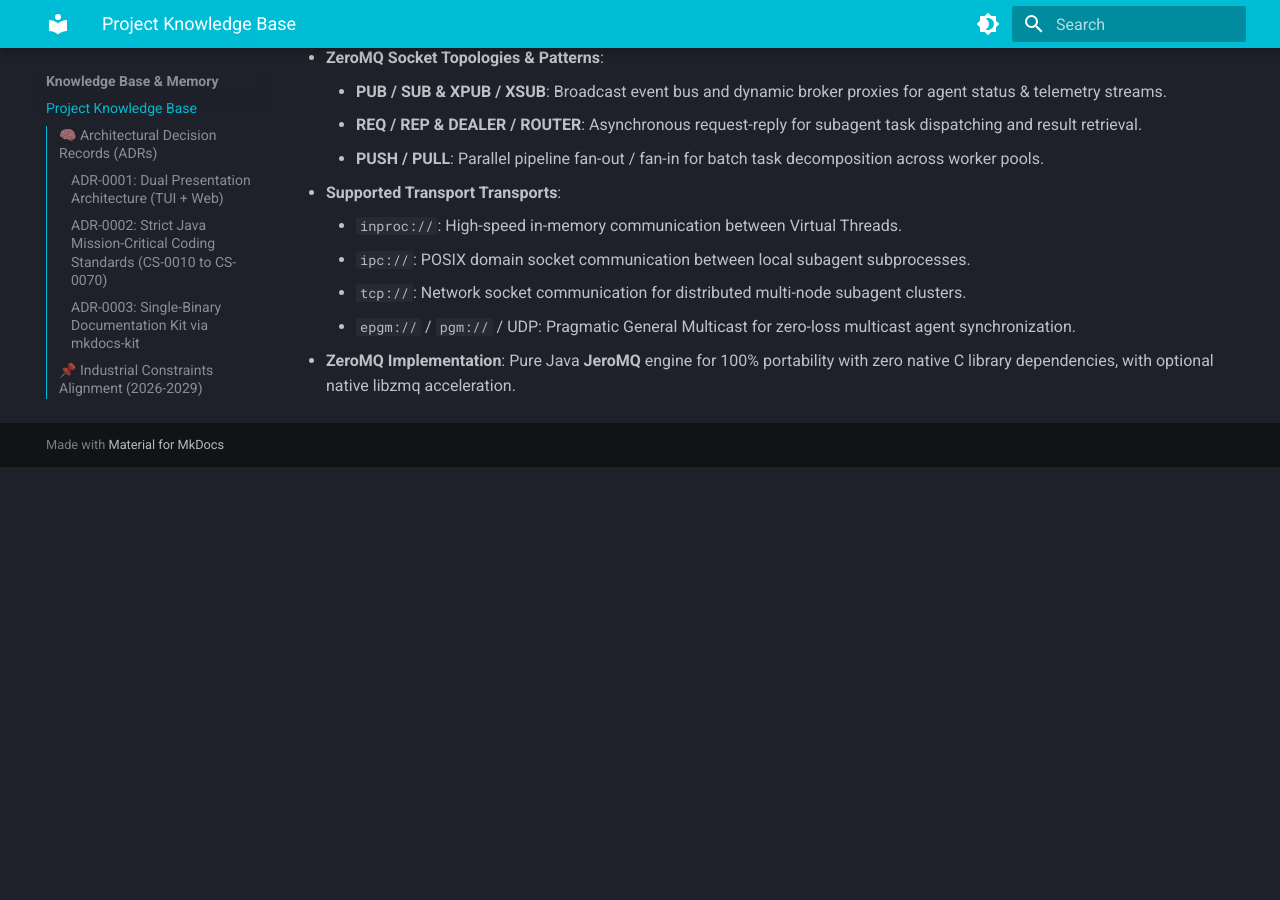
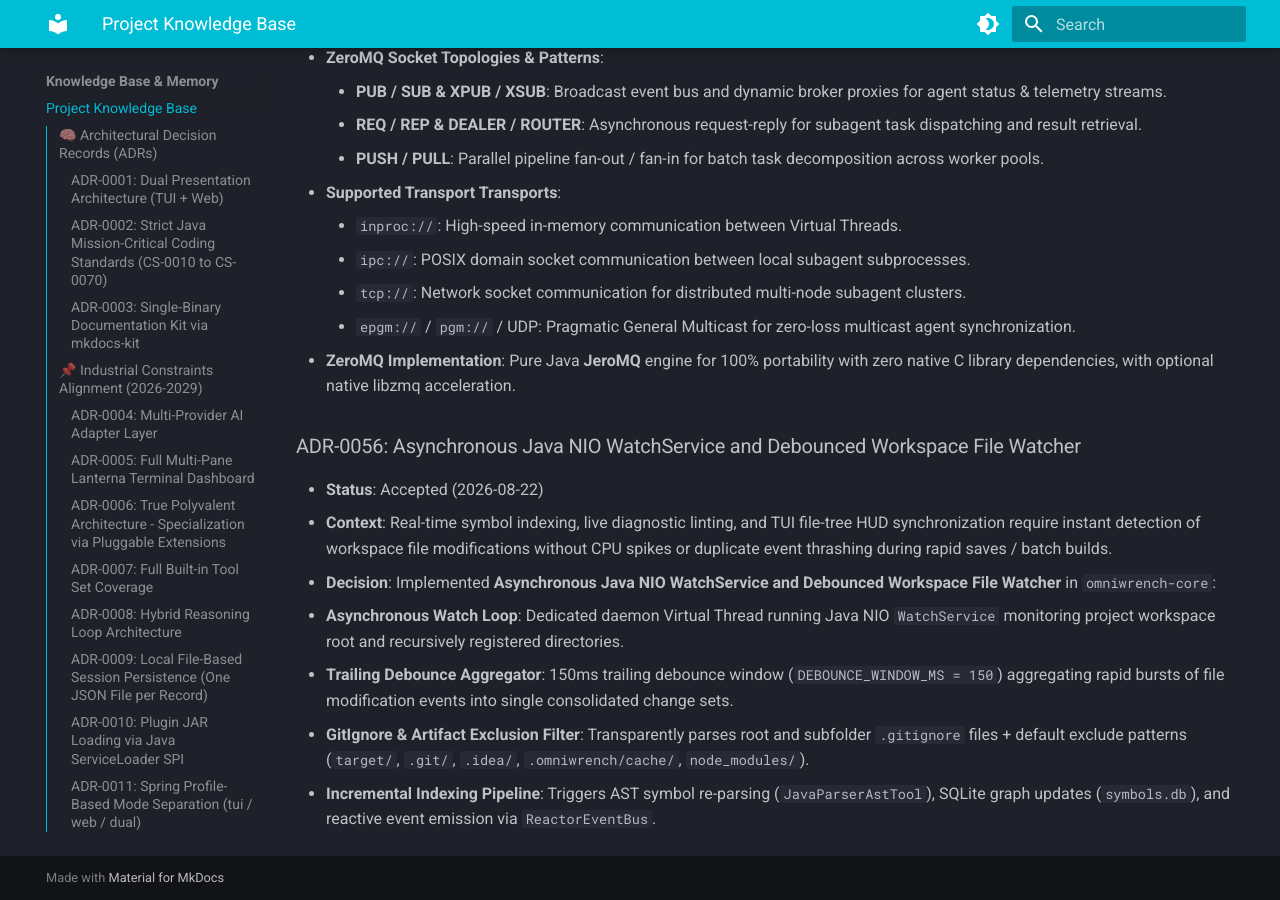
Before and after one commit to mlecabellec/omniwrench, an MkDocs documentation site: the page built from doc/docs/knowledge/knowledge_base.md, in a window 1280 px wide and 900 px high, scrolled down 23694 px. Built offline with MkDocs 1.6.1 and Material for MkDocs 9.7.7, drawn with Linux system fonts in a browser that asks for light colours; before the commit the page ends 24161 px from its top, so only the background shows below that.

Commit message:
docs: add ADR-0056 and REQ-00098 for NIO WatchService debounced file watcher [WIP]
- Added ADR-0056: Asynchronous Java NIO WatchService and Debounced Workspace File Watcher
- Created dedicated requirement page doc/docs/requirements/REQ-00098.md
- Synchronized requirements_index.md, features_index.md (FR-00046), and mkdocs.yml
- Verified 100% test pass (7/7 unit tests) and mkdocs-kit build pass with 0 errors

````diff
--- a/doc/docs/knowledge/knowledge_base.md
+++ b/doc/docs/knowledge/knowledge_base.md
@@ -565,3 +565,12 @@
     * `tcp://`: Network socket communication for distributed multi-node subagent clusters.
     * `epgm://` / `pgm://` / UDP: Pragmatic General Multicast for zero-loss multicast agent synchronization.
   - **ZeroMQ Implementation**: Pure Java **JeroMQ** engine for 100% portability with zero native C library dependencies, with optional native libzmq acceleration.
+
+### ADR-0056: Asynchronous Java NIO WatchService and Debounced Workspace File Watcher
+- **Status**: Accepted (2026-08-22)
+- **Context**: Real-time symbol indexing, live diagnostic linting, and TUI file-tree HUD synchronization require instant detection of workspace file modifications without CPU spikes or duplicate event thrashing during rapid saves / batch builds.
+- **Decision**: Implemented **Asynchronous Java NIO WatchService and Debounced Workspace File Watcher** in `omniwrench-core`:
+  - **Asynchronous Watch Loop**: Dedicated daemon Virtual Thread running Java NIO `WatchService` monitoring project workspace root and recursively registered directories.
+  - **Trailing Debounce Aggregator**: 150ms trailing debounce window (`DEBOUNCE_WINDOW_MS = 150`) aggregating rapid bursts of file modification events into single consolidated change sets.
+  - **GitIgnore & Artifact Exclusion Filter**: Transparently parses root and subfolder `.gitignore` files + default exclude patterns (`target/`, `.git/`, `.idea/`, `.omniwrench/cache/`, `node_modules/`).
+  - **Incremental Indexing Pipeline**: Triggers AST symbol re-parsing (`JavaParserAstTool`), SQLite graph updates (`symbols.db`), and reactive event emission via `ReactorEventBus`.
--- /dev/null
+++ b/doc/docs/requirements/REQ-00098.md
@@ -0,0 +1,52 @@
+# REQ-00098: Asynchronous Java NIO WatchService and Debounced Workspace File Watcher
+
+## Requirement Metadata
+
+| Property | Value |
+|---|---|
+| **Requirement ID** | `REQ-00098` |
+| **Title** | Asynchronous Java NIO WatchService and Debounced Workspace File Watcher |
+| **Traceability** | [ADR-0056](../knowledge/knowledge_base.md) |
+| **Priority** | High |
+| **Verification Method** | Automated File Watcher Event Aggregation & Debounce Test |
+| **Status** | Specified |
+
+## Description
+
+The core engine shall provide an asynchronous Java NIO `WatchService` running on a daemon Virtual Thread with 150ms trailing debounce aggregation and `.gitignore` exclusion filtering for live AST symbol updates and TUI file tree refresh.
+
+## Rationale & Context
+
+Ensures instantaneous response to workspace source edits while preventing high CPU utilization and event flooding during rapid automated refactoring or multi-file disk writes.
+
+## Architecture Specification & Activity Flow
+
+```plantuml
+@startuml
+skinparam backgroundColor #2e303f
+skinparam defaultFontColor #ffffff
+
+start
+:WatchService Receives File System Event;
+:Match Path Against .gitignore Glob Filter;
+if (Is Ignored Pattern (target/, .git/)?) then (yes)
+  :Drop Event;
+  stop
+else (no)
+  :Queue Event in Debounce Buffer;
+  :Reset 150ms Trailing Timer;
+  :Wait for 150ms Quiescence;
+  :Emit Consolidated ChangeSet via ReactorEventBus;
+  :Trigger Incremental AST Symbol Re-Indexing;
+  :Refresh TUI / Web File Tree Widgets;
+endif
+stop
+@enduml
+```
+
+## Acceptance & Verification Criteria
+
+1. **Debounce Correctness**: Multiple file modifications within 150ms consolidate into a single atomic change notification.
+2. **Exclusion Enforcement**: Modifications in ignored directories (`target/`, `.git/`) produce zero downstream events.
+3. **Quality Gate**: Conforms to `CS-0010` through `CS-0070` and `CS-0055` (Zero-mock production mandate).
+4. **Documentation**: Fully indexed in [Requirements Register](requirements_index.md).
--- a/doc/mkdocs.yml
+++ b/doc/mkdocs.yml
@@ -150,6 +150,7 @@
           - "REQ-00095": requirements/REQ-00095.md
           - "REQ-00096": requirements/REQ-00096.md
           - "REQ-00097": requirements/REQ-00097.md
+          - "REQ-00098": requirements/REQ-00098.md
   - Features:
       - Features Register: features/features_index.md
   - Use Cases:
````
Also changed, not shown: doc/docs/features/features_index.md (+1 -0 lines), doc/docs/requirements/requirements_index.md (+1 -0 lines).
